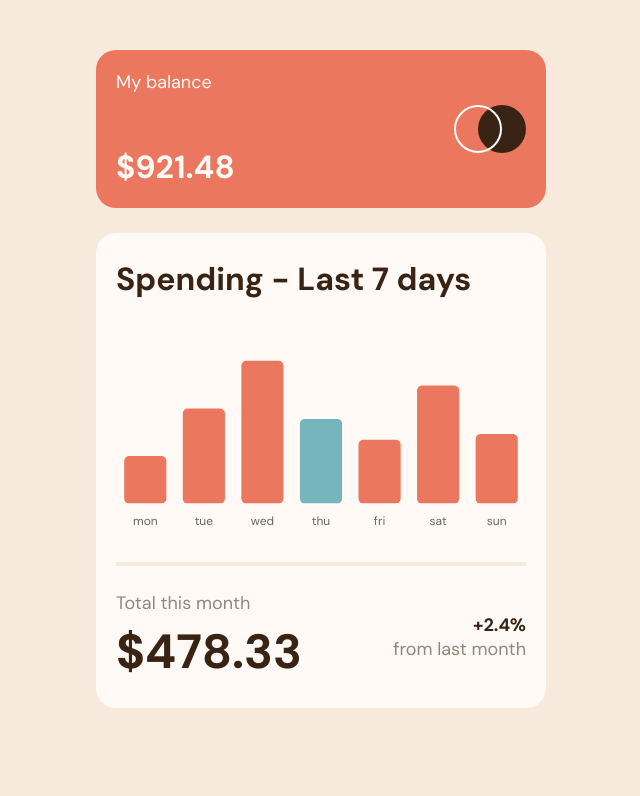
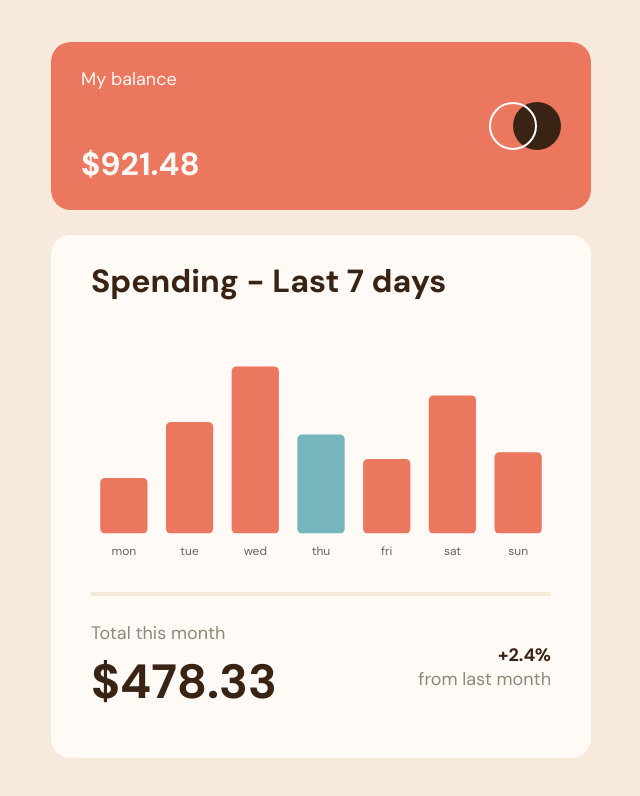
Before and after one commit to Javieer57/FEM-expenses-chart-component, a plain HTML site: page index.html in a window 1280 px wide. Shown: the whole page, without its empty margins (319-959 px from the left). Drawn offline with nearby package versions, Linux system fonts and the light colour scheme.

Commit message:
Add centering styles

```diff
--- a/styles.css
+++ b/styles.css
@@ -27,6 +27,11 @@ body {
 	background-color: var(--cream);
 	color: var(--dark-brown);
 	font-family: 'DM Sans', sans-serif;
+	display: flex;
+	flex-direction: column;
+	justify-content: center;
+	align-items: center;
+	height: 100vh;
 }
 
 img {
@@ -39,7 +44,7 @@ img {
 	background-color: var(--soft-red);
 	color: var(--very-pale-orange);
 	padding: 20px;
-	margin-top: 50px;
+	/* margin-top: 50px; */
 	margin-bottom: 25px;
 }
 
@@ -49,7 +54,7 @@ img {
 }
 
 .l-container {
-	width: min(450px, 93%);
+	width: min(540px, 93%);
 	margin-inline: auto;
 	border-radius: 20px;
 }
@@ -129,6 +134,16 @@ img {
 		--heading-2: 32px;
 	}
 
+	/* Layout */
+	.header {
+		padding: 25px 30px;
+	}
+
+	.body {
+		padding: 25px 40px 45px;
+		background-color: var(--very-pale-orange);
+	}
+
 	/* Modules */
 	.total-balance {
 		font-size: 32px;
```
